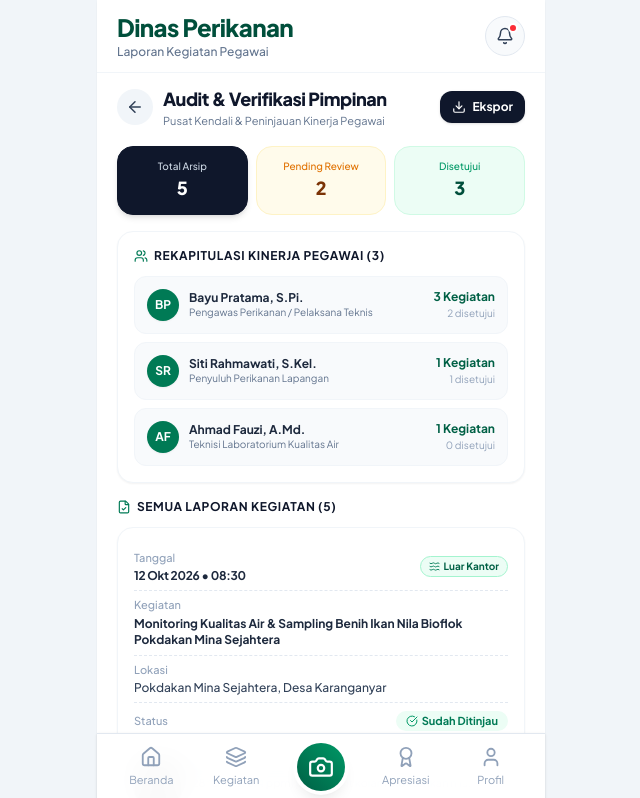
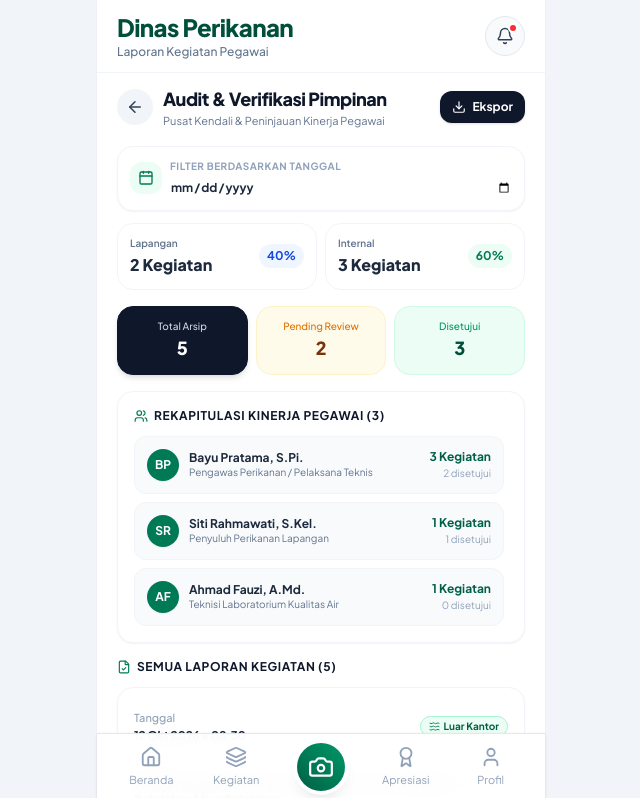
Before and after one commit to umaedi/laporan-kegiatan, a React (Vite) app: page /audit-sistem in a window 1280 px wide. Shown: the top 798 px of the page, without its empty margins (319-959 px from the left). Built offline with nearby package versions, Linux system fonts and the light colour scheme; grey boxes are pictures that could not be loaded.

Commit message:
add filter berdasrkan tanggal

```diff
--- a/src/pages/AdminAuditPage.jsx
+++ b/src/pages/AdminAuditPage.jsx
@@ -2,33 +2,50 @@ import React, { useState } from 'react';
 import { useReports } from '../context/ReportContext';
 import { DEPARTMENT_USERS } from '../data/seedData';
 import ReportCard from '../components/report/ReportCard';
-import { Users, FileCheck, ArrowLeft, Download, CheckCircle2 } from 'lucide-react';
+import { Users, FileCheck, ArrowLeft, Download, CheckCircle2, Waves, Building2, Calendar, X } from 'lucide-react';
 import { useNavigate } from 'react-router-dom';
 
 export default function AdminAuditPage() {
-  const { reports, totalCount, reviewedCount } = useReports();
+  const { reports, totalCount, reviewedCount, luarKantorCount, dalamKantorCount } = useReports();
   const navigate = useNavigate();
 
-  const [activeFilter, setActiveFilter] = useState('all'); // 'all' | 'pending' | 'reviewed' | 'revision'
+  const [activeFilter, setActiveFilter] = useState('all'); // 'all' | 'pending' | 'reviewed' | 'revision' | 'luar_kantor' | 'dalam_kantor'
+  const [selectedDate, setSelectedDate] = useState(''); // YYYY-MM-DD
 
-  const revisionReports = reports.filter(r => r.status === 'revision');
-  const pendingReports = reports.filter(r => r.status === 'pending' || !r.comments || r.comments.length === 0);
-  const reviewedReports = reports.filter(r => r.status === 'reviewed' && r.comments && r.comments.length > 0);
+  // Filter laporan berdasarkan tanggal terlebih dahulu jika dipilih
+  const dateFilteredReports = selectedDate
+    ? reports.filter(r => r.date === selectedDate)
+    : reports;
+
+  const revisionReports = dateFilteredReports.filter(r => r.status === 'revision');
+  const pendingReports = dateFilteredReports.filter(r => r.status === 'pending' || !r.comments || r.comments.length === 0);
+  const reviewedReports = dateFilteredReports.filter(r => r.status === 'reviewed' && r.comments && r.comments.length > 0);
+  const luarKantorReports = dateFilteredReports.filter(r => r.activityType === 'luar_kantor');
+  const dalamKantorReports = dateFilteredReports.filter(r => r.activityType === 'dalam_kantor');
+
+  const currentTotalCount = dateFilteredReports.length;
+  const currentLuarCount = luarKantorReports.length;
+  const currentDalamCount = dalamKantorReports.length;
+  const currentPendingCount = pendingReports.length;
+  const currentReviewedCount = reviewedReports.length;
 
   const getFilteredReports = () => {
     if (activeFilter === 'pending') return pendingReports;
     if (activeFilter === 'reviewed') return reviewedReports;
     if (activeFilter === 'revision') return revisionReports;
-    return reports;
+    if (activeFilter === 'luar_kantor') return luarKantorReports;
+    if (activeFilter === 'dalam_kantor') return dalamKantorReports;
+    return dateFilteredReports;
   };
 
   const displayedReports = getFilteredReports();
 
   const handleExportData = () => {
-    const dataStr = "data:text/json;charset=utf-8," + encodeURIComponent(JSON.stringify(reports, null, 2));
+    const dataToExport = selectedDate ? dateFilteredReports : reports;
+    const dataStr = "data:text/json;charset=utf-8," + encodeURIComponent(JSON.stringify(dataToExport, null, 2));
     const downloadAnchor = document.createElement('a');
     downloadAnchor.setAttribute("href", dataStr);
-    downloadAnchor.setAttribute("download", `laporan_audit_dinas_perikanan_${new Date().toISOString().split('T')[0]}.json`);
+    downloadAnchor.setAttribute("download", `laporan_audit_dinas_perikanan_${selectedDate || 'semua'}_${new Date().toISOString().split('T')[0]}.json`);
     document.body.appendChild(downloadAnchor);
     downloadAnchor.click();
     downloadAnchor.remove();
@@ -65,8 +82,79 @@ export default function AdminAuditPage() {
           Ekspor
         </button>
       </div>
+      {/* Filter Tanggal */}
+      <div className="bg-white rounded-2xl p-3 border border-slate-100 shadow-xs mb-3 flex items-center justify-between gap-3">
+        <div className="flex items-center gap-2 flex-1">
+          <div className="w-8 h-8 rounded-xl bg-emerald-50 text-emerald-700 flex items-center justify-center shrink-0">
+            <Calendar size={16} />
+          </div>
+          <div className="flex-1">
+            <label className="text-[10px] uppercase font-bold tracking-wider text-slate-400 block">Filter Berdasarkan Tanggal</label>
+            <input
+              type="date"
+              value={selectedDate}
+              onChange={(e) => setSelectedDate(e.target.value)}
+              className="text-xs font-bold text-slate-800 bg-transparent focus:outline-none w-full cursor-pointer"
+            />
+          </div>
+        </div>
+
+        {selectedDate && (
+          <button
+            type="button"
+            onClick={() => setSelectedDate('')}
+            className="flex items-center gap-1 text-[11px] font-bold text-red-600 bg-red-50 hover:bg-red-100 px-2.5 py-1.5 rounded-xl transition-colors cursor-pointer"
+            title="Reset Filter Tanggal"
+          >
+            <X size={14} />
+            <span>Reset</span>
+          </button>
+        )}
+      </div>
 
       {/* Ringkasan Status Audit */}
+      {/* Ringkasan Jenis Kegiatan (Lapangan vs Internal) */}
+      <div className="grid grid-cols-2 gap-2 mb-4">
+        <button
+          type="button"
+          onClick={() => setActiveFilter('luar_kantor')}
+          className={`p-3 rounded-2xl border text-left flex items-center justify-between transition-all cursor-pointer ${
+            activeFilter === 'luar_kantor'
+              ? 'bg-blue-900 text-white border-blue-900 shadow-md'
+              : 'bg-white text-slate-800 border-slate-100 hover:bg-slate-50'
+          }`}
+        >
+          <div>
+            <div className="flex items-center gap-1 mb-0.5">
+              <span className={`text-[10px] font-semibold ${activeFilter === 'luar_kantor' ? 'text-blue-100' : 'text-slate-500'}`}>Lapangan</span>
+            </div>
+            <strong className="text-base font-black">{luarKantorCount} Kegiatan</strong>
+          </div>
+          <span className={`text-xs font-bold px-2 py-1 rounded-xl ${activeFilter === 'luar_kantor' ? 'bg-blue-800 text-white' : 'bg-blue-50 text-blue-700'}`}>
+            {Math.round((luarKantorCount / (totalCount || 1)) * 100)}%
+          </span>
+        </button>
+
+        <button
+          type="button"
+          onClick={() => setActiveFilter('dalam_kantor')}
+          className={`p-3 rounded-2xl border text-left flex items-center justify-between transition-all cursor-pointer ${
+            activeFilter === 'dalam_kantor'
+              ? 'bg-emerald-900 text-white border-emerald-900 shadow-md'
+              : 'bg-white text-slate-800 border-slate-100 hover:bg-slate-50'
+          }`}
+        >
+          <div>
+            <div className="flex items-center gap-1 mb-0.5">
+              <span className={`text-[10px] font-semibold ${activeFilter === 'dalam_kantor' ? 'text-emerald-100' : 'text-slate-500'}`}>Internal</span>
+            </div>
+            <strong className="text-base font-black">{dalamKantorCount} Kegiatan</strong>
+          </div>
+          <span className={`text-xs font-bold px-2 py-1 rounded-xl ${activeFilter === 'dalam_kantor' ? 'bg-emerald-800 text-white' : 'bg-emerald-50 text-emerald-700'}`}>
+            {Math.round((dalamKantorCount / (totalCount || 1)) * 100)}%
+          </span>
+        </button>
+      </div>
       <div className="grid grid-cols-3 gap-2 mb-4">
         <button
           type="button"
@@ -116,7 +204,7 @@ export default function AdminAuditPage() {
           </h3>
         </div>
 
-        <div className="space-y-2">
+        <div className="space-y-2 max-h-[220px] overflow-y-auto pr-1">
           {DEPARTMENT_USERS.map(user => {
             const userReports = reports.filter(r => r.reporterName === user.name);
             const userReviewed = userReports.filter(r => r.status === 'reviewed').length;
```
